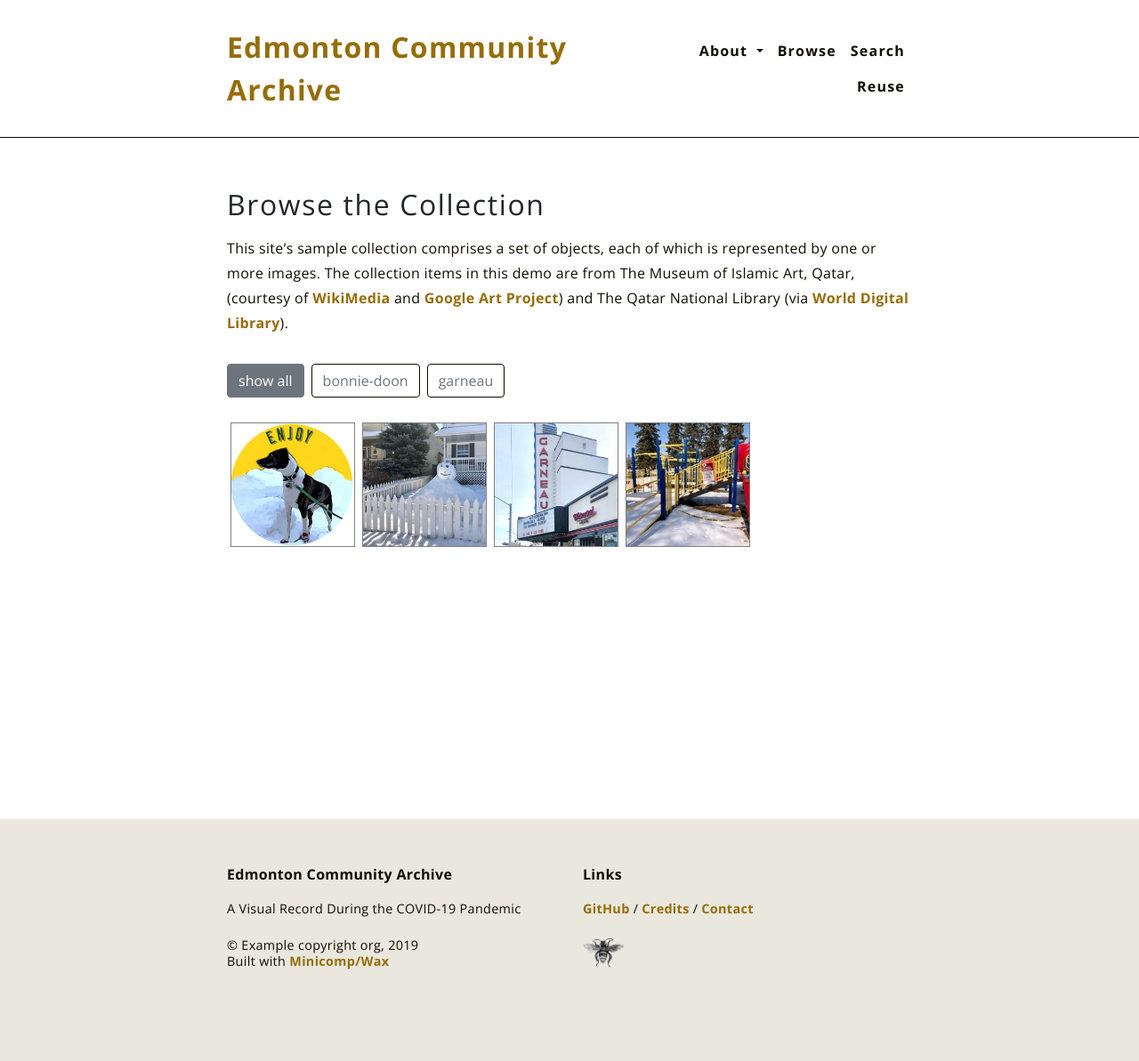
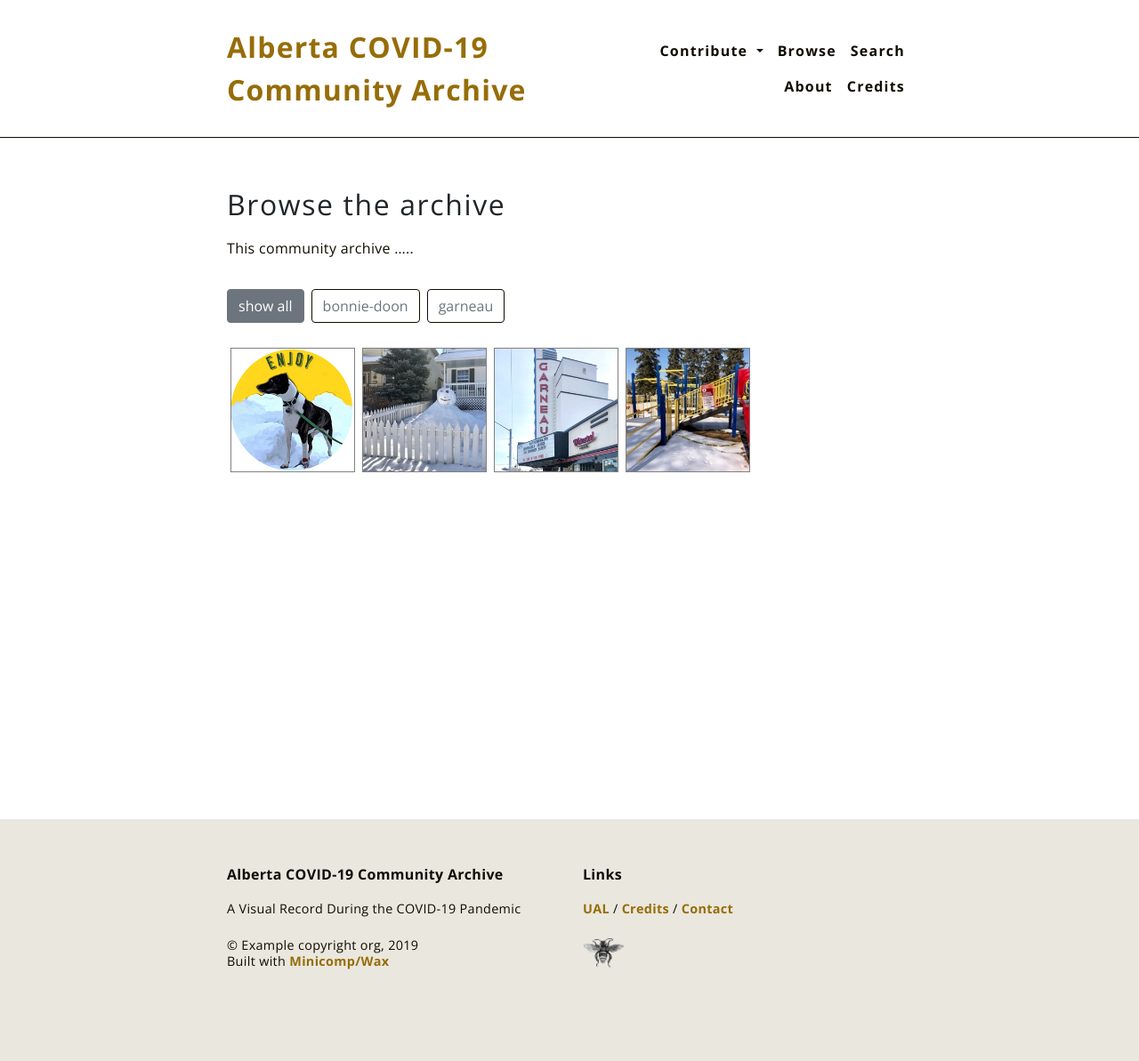
Before and after one commit to pbinkley/wax-community-archive, a Jekyll site: the page built from pages/collection.md, in a window 1280 px wide. Shown: the whole page at 89% size. Built offline with Jekyll 4.4.1, drawn with Linux system fonts in a browser that asks for light colours.

```diff
--- a/_config.yml
+++ b/_config.yml
@@ -18,7 +18,7 @@
 # Feel free to change these! For more info, refer to:
 # ~> https://jekyllrb.com/docs/configuration/options/
 
-title:            'Edmonton Community Archive'
+title:            'Alberta COVID-19 Community Archive'
 description:      'A Visual Record During the COVID-19 Pandemic'
 url:              'https://minicomp.github.io'
 baseurl:          '/community_archive'
@@ -101,9 +101,9 @@ search:
 # submenu via `sub`.
 
 menu:
-  - label: 'About'
+  - label: 'Contribute'
     sub:
-      - label: 'Wax'
+      - label: 'Digital files'
         link: '/about/'
       - label: 'Documentation'
         link: 'https://minicomp.github.io/wiki/wax/'
@@ -113,8 +113,11 @@ menu:
     link: '/collection/'
   - label: 'Search'
     link: '/search/'
-  - label: 'Reuse'
-    link: '/reuse/'
+  - label: 'About'
+    link: '/about/'
+  - label: 'Credits'
+    link: '/credits/'
+
 
 # --------------------------------------------------------------
 # SITE FOOTER SETTINGS
@@ -123,7 +126,7 @@ menu:
 
 footer:
   links:
-    - label: 'GitHub'
+    - label: 'UAL'
       link: 'https://github.com/minicomp/wax'
     - label: 'Credits'
       link: '/credits'
--- a/_layouts/community_archive_item.html
+++ b/_layouts/community_archive_item.html
@@ -3,12 +3,10 @@ layout: generic_collection_item
 image_viewer: 'openseadragon'
 pagination: true
 meta:
-  - label: 'Label'
+  - label: 'Title'
     value: page.label
   - label: 'Description'
     value: page.description
-  - label: 'Name'
-    value: page.name
   - label: 'Location'
     value: page.location
   - label: 'Date'
@@ -16,6 +14,8 @@ meta:
   - label: 'Source'
     value: page.source
     type:  link
+  - label: 'Name'
+    value: page.name
   - label: 'IIIF Manifest'
     value: page.manifest
     type:  link
--- a/pages/collection.md
+++ b/pages/collection.md
@@ -1,10 +1,10 @@
 ---
 layout: page
-title: Browse the Collection
+title: Browse the archive
 permalink: /collection/
 ---
 
-This site's sample collection comprises a set of objects, each of which is represented by one or more images. The collection items in this demo are from The Museum of Islamic Art, Qatar, (courtesy of [WikiMedia](https://commons.wikimedia.org/wiki/Category:Google_Art_Project_works_in_The_Museum_of_Islamic_Art,_Qatar) and [Google Art Project](https://www.google.com/culturalinstitute/about/artproject/)) and The Qatar National Library (via [World Digital Library](https://www.wdl.org/en/)).
+This community archive .....
 
 
 {% include collection_gallery.html collection='community_archive' facet_by='location' %}
```
Also changed, not shown: index.md (+2 -2 lines), _data/raw_images/community_archive/16Xbdd_RK9svXTFdmsn5MP7iThbRM4JEs.jpeg (deleted).
